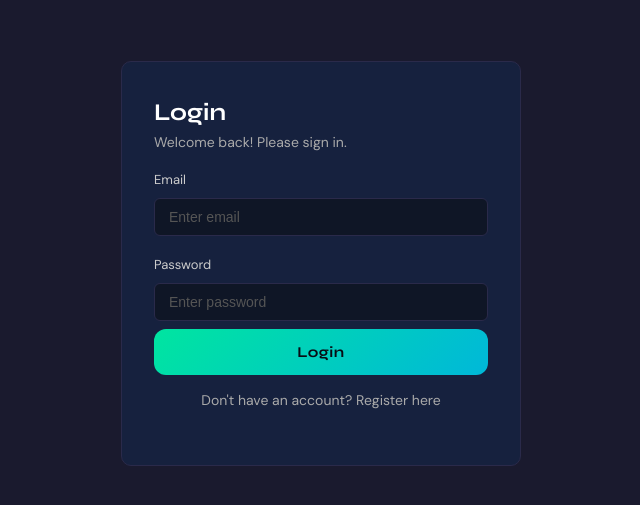
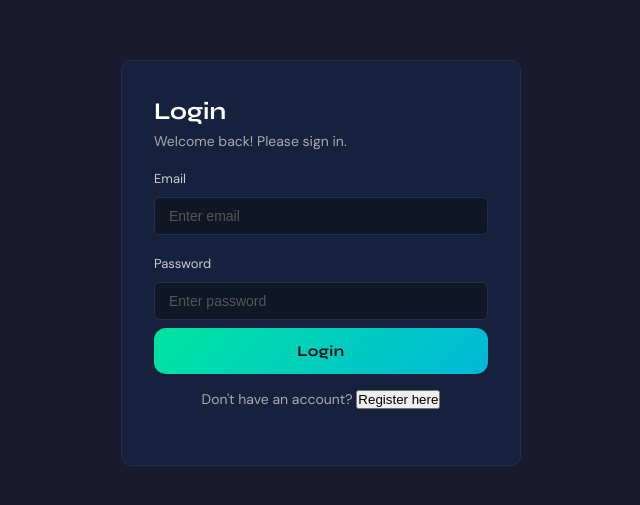
Before and after one commit to yeon-kimin1473/jobtracker-frontend, a React (Create React App) app: page /login in a window 1280 px wide. Shown: the part 137-642 px from the top of the page, without its empty margins (319-959 px from the left). Built offline with nearby package versions, Linux system fonts and the light colour scheme.

Commit message:
fix anchor accessibility error

```diff
--- a/src/Login.js
+++ b/src/Login.js
@@ -60,7 +60,7 @@ function Login() {
 
         <p style={{ marginTop: '16px', textAlign: 'center' }}>
           Don't have an account?{' '}
-          <a onClick={() => navigate('/register')}>Register here</a>
+          <button onClick={() => navigate('/register')}>Register here</button>
         </p>
 
       </div>
--- a/src/Register.js
+++ b/src/Register.js
@@ -70,7 +70,7 @@ function Register() {
 
         <p style={{ marginTop: '16px', textAlign: 'center' }}>
           Already have an account?{' '}
-          <a onClick={() => navigate('/login')}>Login here</a>
+          <button onClick={() => navigate('/login')}>Login here</button>
         </p>
 
       </div>
```
